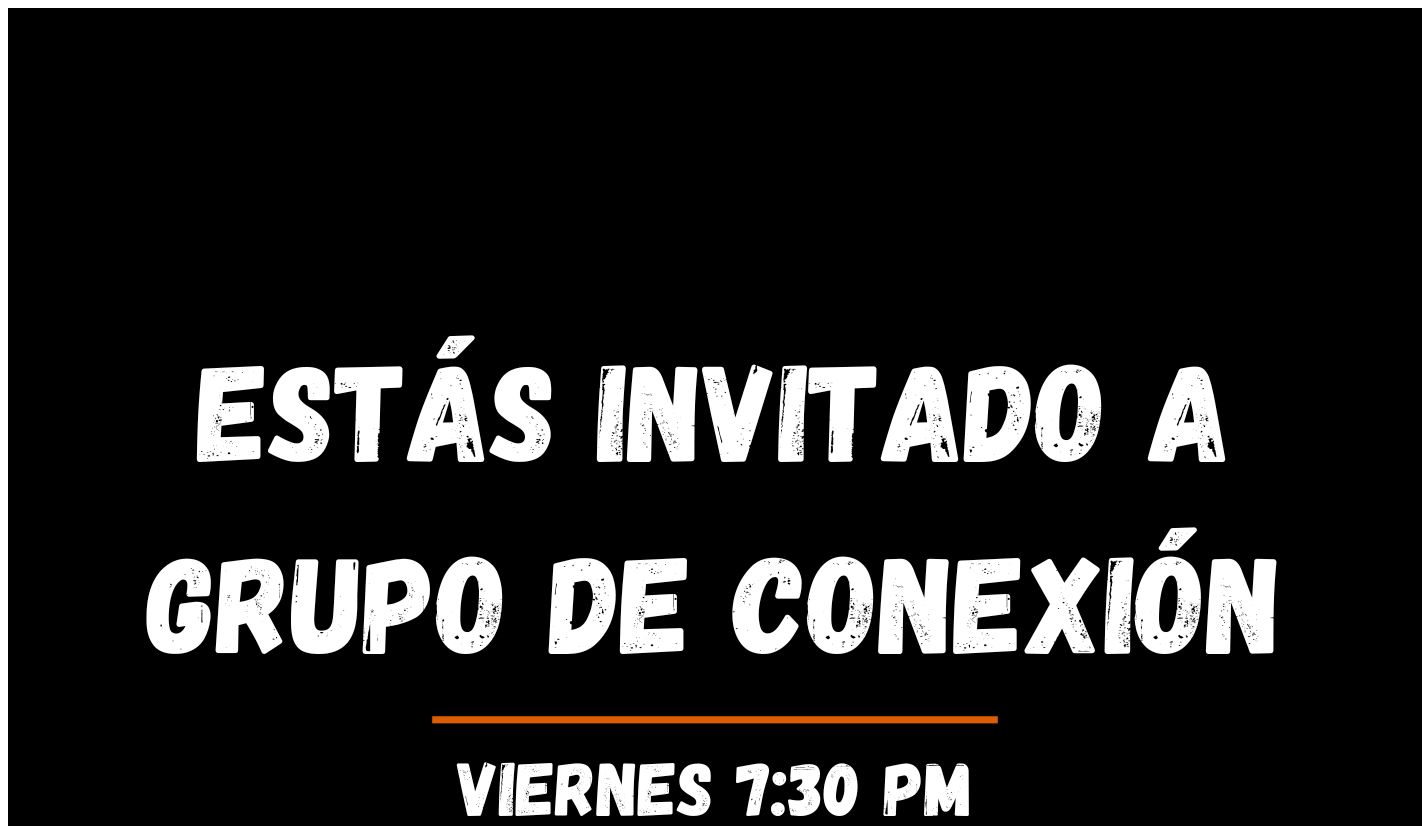
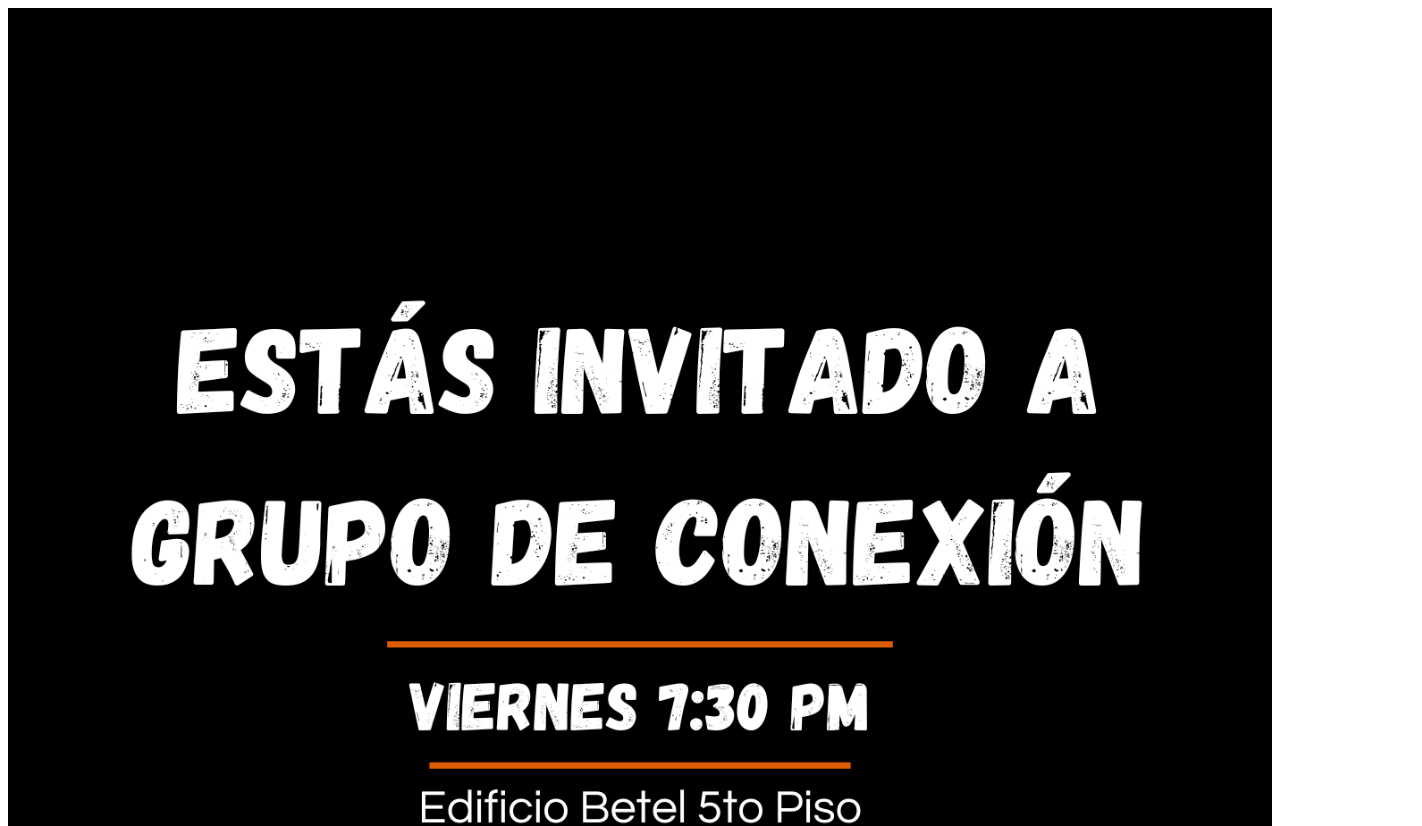
Before and after one commit to SebastianCorrea96/sebastiancorrea96.github.io, a plain HTML site: page index.html in a window 1280 px wide. Shown: the top 826 px of the page, 1422 px wide, since content can reach past the window. Drawn offline with Linux system fonts and the light colour scheme.

Commit message:
Agregué estilo

```diff
--- a/index.html
+++ b/index.html
@@ -3,10 +3,14 @@
 <head>
     <meta charset="UTF-8">
     <meta name="viewport" content="width=device-width, initial-scale=1.0">
+    <link rel="stylesheet" href="mystyle.css">
     <title>Invitación Relive</title>
     <link rel="icon" type="image/x-icon" href="img/ReliveIcon.ico">
 </head>
 <body>
-    <img src="img/InvitacionRelive.png" alt="Invitacion Relive">
+    <div id="wrapper">
+        <img src="img/InvitacionRelive.png" alt="Invitacion Relive">
+    </div>
+
 </body>
 </html>
--- /dev/null
+++ b/mystyle.css
@@ -0,0 +1,4 @@
+#wrapper, img{
+    width:100%;
+    height: 100%;
+}
```
